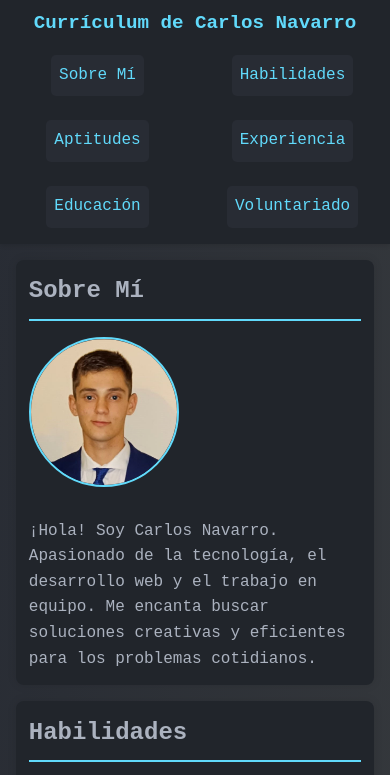
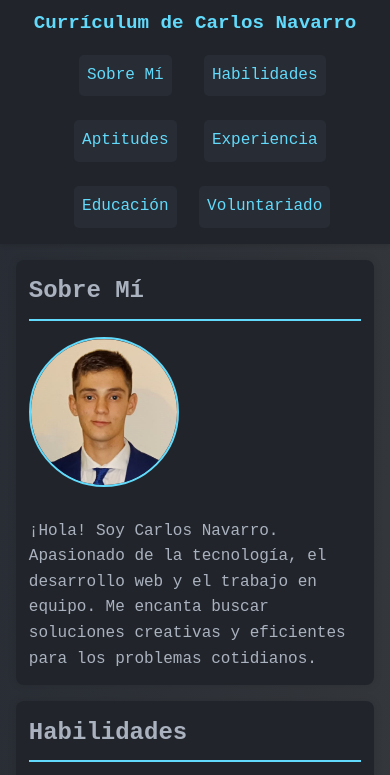
Before and after one commit to Cnavrod/PCSS-CarlosNavarroRodriguez, a plain HTML site: page index.html in a window 390 px wide. Shown: the top 775 px of the page. Drawn offline with Linux system fonts and the light colour scheme.

Commit message:
responsive a tope

```diff
--- a/style.css
+++ b/style.css
@@ -55,6 +55,12 @@ nav ul {
   gap: 1rem;
   margin-top: 1rem;
   flex-wrap: wrap; /* Permite que los elementos se ajusten en varias líneas */
+}
+nav li {
+  flex: 1 1 30%; /* Cada elemento ocupa aproximadamente un tercio del ancho */
+  display: flex;
+  justify-content: center;
+  max-width: 33%; /* Limita el ancho máximo de cada elemento */
 }
 nav a {
   color: #61dafb;
@@ -174,9 +180,10 @@ h2 {
     justify-content: center; /* Centra los elementos */
   }
   nav li {
-    flex: 1 1 33%; /* Cada elemento ocupa un tercio del ancho */
+    flex: 1 1 30%; /* Cada elemento ocupa aproximadamente un tercio del ancho */
     display: flex;
     justify-content: center;
+    max-width: 33%; /* Limita el ancho máximo de cada elemento */
   }
   nav a {
     padding: 0.5rem;
@@ -207,9 +214,10 @@ h2 {
     justify-content: space-around; /* Distribuye los elementos uniformemente */
   }
   nav li {
-    flex: 1 1 33%; /* Cada elemento ocupa un tercio del ancho */
+    flex: 1 1 30%; /* Cada elemento ocupa aproximadamente un tercio del ancho */
     display: flex;
     justify-content: center;
+    max-width: 33%; /* Limita el ancho máximo de cada elemento */
   }
   nav a {
     padding: 0.5rem;
```
